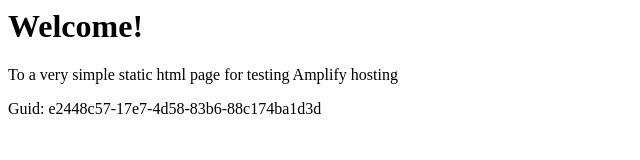
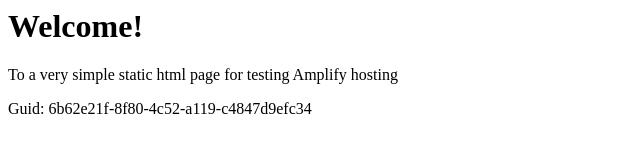
Before and after one commit to aws-aemilia-lhr/Github-PR-Commit-Integration-Test-DoNotTouch-GitHubWebhookPushCanaryTest-v1-preprod-eu-west-2, a website: page src/index.html in a window 1280 px wide. Shown: the full height of the page, 0-640 px from the left. Drawn offline with Linux system fonts and the light colour scheme.

Commit message:
commit from integ tests

```diff
--- a/src/index.html
+++ b/src/index.html
@@ -12,6 +12,6 @@
 <body>
     <h1>Welcome!</h1>
     <p>To a very simple static html page for testing Amplify hosting</p>
-    <p>Guid: e2448c57-17e7-4d58-83b6-88c174ba1d3d</p></body>
+    <p>Guid: 6b62e21f-8f80-4c52-a119-c4847d9efc34</p></body>
 
 </html>
```
